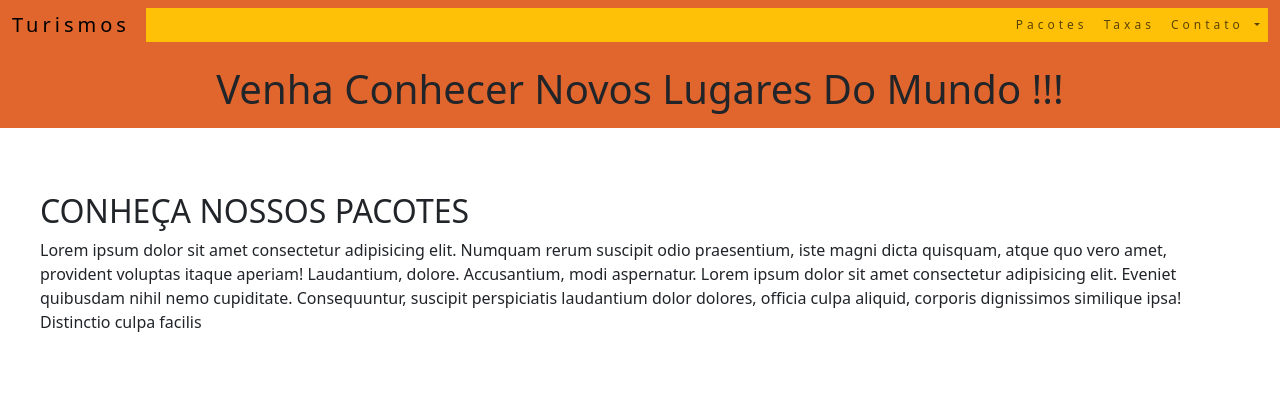
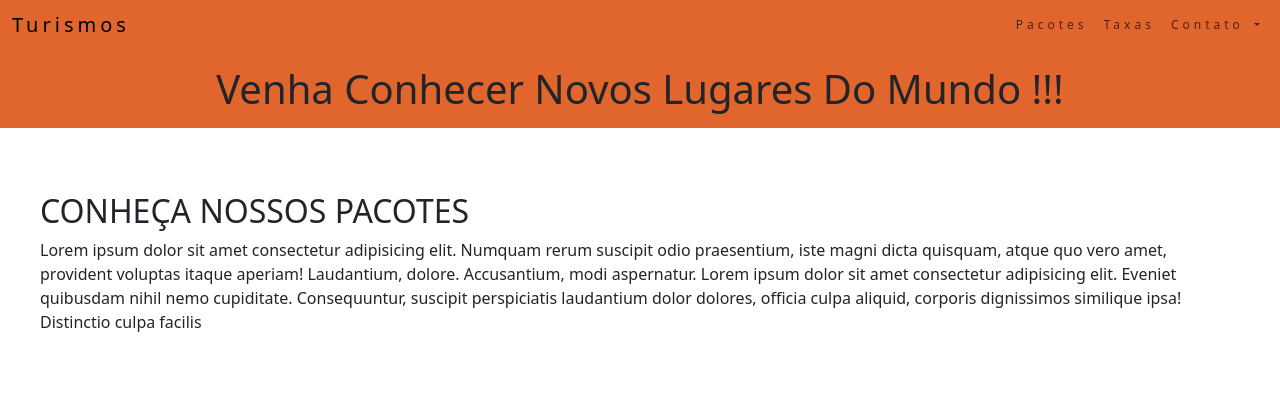
Before and after one commit to kaiqeucastro/Turismos-new, a plain HTML site: page index.html in a window 1280 px wide. Shown: the top 409 px of the page. Drawn offline with nearby package versions, Linux system fonts and the light colour scheme.

Commit message:
Update index.html

```diff
--- a/index.html
+++ b/index.html
@@ -17,7 +17,7 @@
               <button class="navbar-toggler" type="button" data-bs-toggle="collapse" data-bs-target="#navbarSupportedContent" aria-controls="navbarSupportedContent" aria-expanded="false" aria-label="Toggle navigation">
                 <span class="navbar-toggler-icon"></span>
               </button>
-              <div class="collapse navbar-collapse justify-content-end bg-warning" id="navbarSupportedContent">
+              <div class="collapse navbar-collapse justify-content-end bg-orange" id="navbarSupportedContent">
                 <ul class="navbar-nav ">
                   <li class="nav-item">
                     <a class="nav-link " aria-current="page" href="#">Pacotes</a>
```
